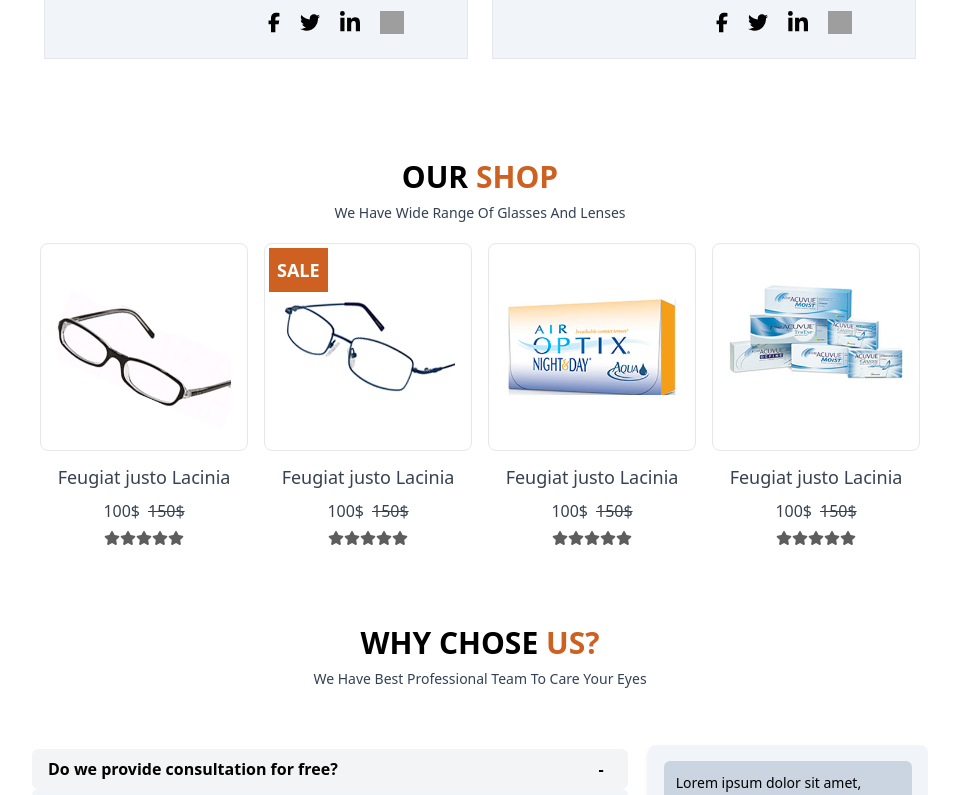
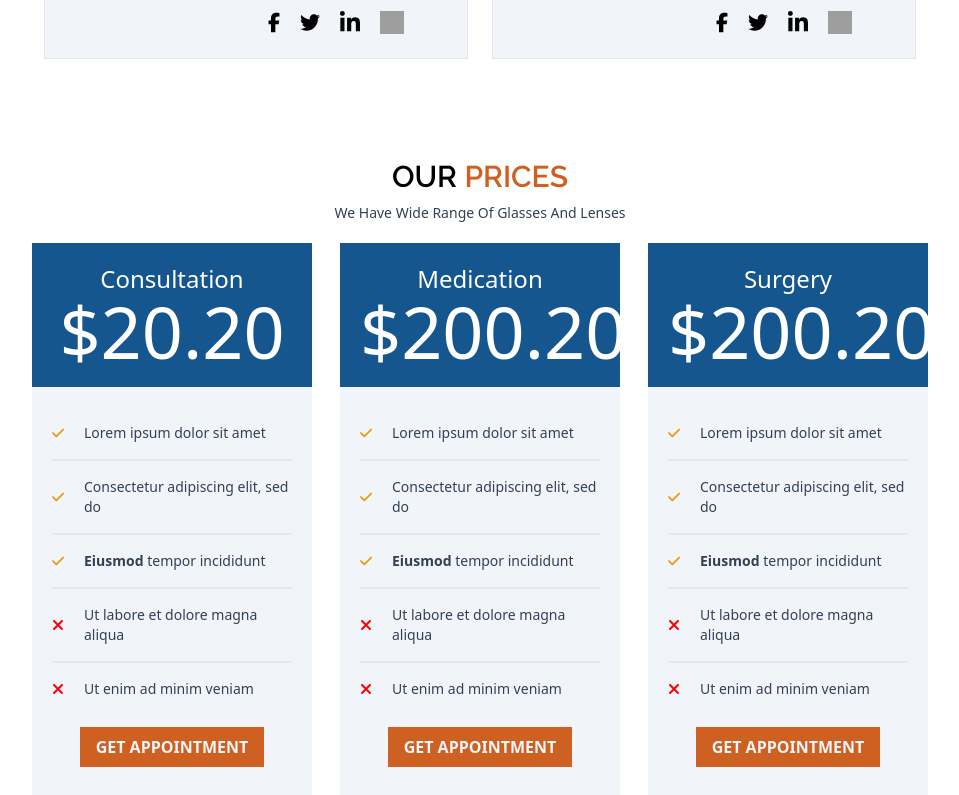
Before and after one commit to Mihir069/Webful-Vision, a React (Vite) app in the folder webfull-vision/: page /home-version-2 in a window 1280 px wide. Shown: the part 2540-3335 px from the top of the page, without its empty margins (160-1119 px from the left). Built offline with nearby package versions, Linux system fonts and the light colour scheme; grey boxes are pictures that could not be loaded.

Commit message:
add price list

```diff
--- /dev/null
+++ b/webfull-vision/src/components/price/consultation/index.jsx
@@ -0,0 +1,44 @@
+const Consultation = () => (
+  <div className="text-white">
+    <div className="bg-[#15568E]">
+      <div className="p-5 text-center">
+        <div className="text-2xl">Consultation</div>
+        <div className="text-7xl">$20.20</div>
+      </div>
+    </div>
+    <div className="p-5 bg-slate-100">
+      <div className="flex gap-5 border-b-2 py-4">
+        <img src="/svg/check-solid.svg" alt="check-mark" className="w-3" />
+        <p className="text-sm text-slate-700">Lorem ipsum dolor sit amet</p>
+      </div>
+      <div className="flex gap-5 border-b-2 py-4">
+        <img src="/svg/check-solid.svg" alt="check-mark" className="w-3" />
+        <p className="text-sm text-slate-700">
+          Consectetur adipiscing elit, sed do
+        </p>
+      </div>
+      <div className="flex gap-5 border-b-2 py-4">
+        <img src="/svg/check-solid.svg" alt="check-mark" className="w-3" />
+        <p className="text-sm text-slate-700">
+          <span className="font-semibold">Eiusmod</span> tempor incididunt
+        </p>
+      </div>
+      <div className="flex gap-5 border-b-2 py-4">
+        <img src="/svg/xmark-solid.svg" alt="x-mark" className="w-3" />
+        <p className="text-sm text-slate-700">
+          Ut labore et dolore magna aliqua
+        </p>
+      </div>
+      <div className="flex gap-5 py-4">
+        <img src="/svg/xmark-solid.svg" alt="x-mark" className="w-3" />
+        <p className="text-sm text-slate-700">Ut enim ad minim veniam</p>
+      </div>
+      <div className="flex py-3 justify-center">
+        <button className="py-2 px-4 uppercase text-slate-100 font-semibold bg-[#CE6021] hover:bg-[#15568E] ease-in-out duration-300">
+          Get Appointment
+        </button>
+      </div>
+    </div>
+  </div>
+);
+export default Consultation;
--- /dev/null
+++ b/webfull-vision/src/components/price/medication/index.jsx
@@ -0,0 +1,44 @@
+const Medication = () => (
+  <div className="text-white">
+    <div className="bg-[#15568E]">
+      <div className="p-5 text-center">
+        <div className="text-2xl">Medication</div>
+        <div className="text-7xl">$200.20</div>
+      </div>
+    </div>
+    <div className="p-5 bg-slate-100">
+      <div className="flex gap-5 border-b-2 py-4">
+        <img src="/svg/check-solid.svg" alt="check-mark" className="w-3" />
+        <p className="text-sm text-slate-700">Lorem ipsum dolor sit amet</p>
+      </div>
+      <div className="flex gap-5 border-b-2 py-4">
+        <img src="/svg/check-solid.svg" alt="check-mark" className="w-3" />
+        <p className="text-sm text-slate-700">
+          Consectetur adipiscing elit, sed do
+        </p>
+      </div>
+      <div className="flex gap-5 border-b-2 py-4">
+        <img src="/svg/check-solid.svg" alt="check-mark" className="w-3" />
+        <p className="text-sm text-slate-700">
+          <span className="font-semibold">Eiusmod</span> tempor incididunt
+        </p>
+      </div>
+      <div className="flex gap-5 border-b-2 py-4">
+        <img src="/svg/xmark-solid.svg" alt="x-mark" className="w-3" />
+        <p className="text-sm text-slate-700">
+          Ut labore et dolore magna aliqua
+        </p>
+      </div>
+      <div className="flex gap-5 py-4">
+        <img src="/svg/xmark-solid.svg" alt="x-mark" className="w-3" />
+        <p className="text-sm text-slate-700">Ut enim ad minim veniam</p>
+      </div>
+      <div className="flex py-3 justify-center">
+        <button className="py-2 px-4 uppercase text-slate-100 font-semibold bg-[#CE6021] hover:bg-[#15568E] ease-in-out duration-300">
+          Get Appointment
+        </button>
+      </div>
+    </div>
+  </div>
+);
+export default Medication;
--- /dev/null
+++ b/webfull-vision/src/components/price/price.jsx
@@ -0,0 +1,24 @@
+import Consultation from "./consultation";
+import Medication from "./medication";
+import Surgery from "./surgery";
+
+const Price = () => (
+  <div className="px-4 py-5 md:px-48">
+    <div className="relative overflow-hidden w-full">
+      <div className="text-center mb-5">
+        <div className="py-2 text-2xl md:text-3xl font-semibold uppercase font-customFont">
+          Our <span className="text-[#CE6021]">Prices</span>
+        </div>
+        <div className="text-xs md:text-sm text-slate-700">
+          We Have Wide Range Of Glasses And Lenses
+        </div>
+      </div>
+      <div className="grid grid-cols-3 gap-7">
+        <Consultation />
+        <Medication />
+        <Surgery />
+      </div>
+    </div>
+  </div>
+);
+export default Price;
--- /dev/null
+++ b/webfull-vision/src/components/price/surgery/index.jsx
@@ -0,0 +1,44 @@
+const Surgery = () => (
+  <div className="text-white">
+    <div className="bg-[#15568E]">
+      <div className="p-5 text-center">
+        <div className="text-2xl">Surgery</div>
+        <div className="text-7xl">$200.20</div>
+      </div>
+    </div>
+    <div className="p-5 bg-slate-100">
+      <div className="flex gap-5 border-b-2 py-4">
+        <img src="/svg/check-solid.svg" alt="check-mark" className="w-3" />
+        <p className="text-sm text-slate-700">Lorem ipsum dolor sit amet</p>
+      </div>
+      <div className="flex gap-5 border-b-2 py-4">
+        <img src="/svg/check-solid.svg" alt="check-mark" className="w-3" />
+        <p className="text-sm text-slate-700">
+          Consectetur adipiscing elit, sed do
+        </p>
+      </div>
+      <div className="flex gap-5 border-b-2 py-4">
+        <img src="/svg/check-solid.svg" alt="check-mark" className="w-3" />
+        <p className="text-sm text-slate-700">
+          <span className="font-semibold">Eiusmod</span> tempor incididunt
+        </p>
+      </div>
+      <div className="flex gap-5 border-b-2 py-4">
+        <img src="/svg/xmark-solid.svg" alt="x-mark" className="w-3" />
+        <p className="text-sm text-slate-700">
+          Ut labore et dolore magna aliqua
+        </p>
+      </div>
+      <div className="flex gap-5 py-4">
+        <img src="/svg/xmark-solid.svg" alt="x-mark" className="w-3" />
+        <p className="text-sm text-slate-700">Ut enim ad minim veniam</p>
+      </div>
+      <div className="flex py-3 justify-center">
+        <button className="py-2 px-4 uppercase text-slate-100 font-semibold bg-[#CE6021] hover:bg-[#15568E] ease-in-out duration-300">
+          Get Appointment
+        </button>
+      </div>
+    </div>
+  </div>
+);
+export default Surgery;
--- a/webfull-vision/src/pages/home-page/home-page-version-2/index.jsx
+++ b/webfull-vision/src/pages/home-page/home-page-version-2/index.jsx
@@ -6,8 +6,8 @@ import Header from "../../../components/header";
 import News from "../../../components/news";
 import OptometristFeature from "../../../components/optometrist-feature";
 import OurServices from "../../../components/our-service";
+import Price from "../../../components/price/price";
 import Services from "../../../components/services";
-import Shop from "../../../components/shop";
 import TeamModule from "../../../components/team-module";
 
 const HomePageVersion2 = () => (
@@ -17,7 +17,7 @@ const HomePageVersion2 = () => (
     <OptometristFeature />
     <Services />
     <TeamModule />
-    <Shop />
+    <Price />
     <Blog />
     <OurServices />
     <News />
```
Also changed, not shown: webfull-vision/public/svg/check-solid.svg (added), webfull-vision/public/svg/xmark-solid.svg (added).
